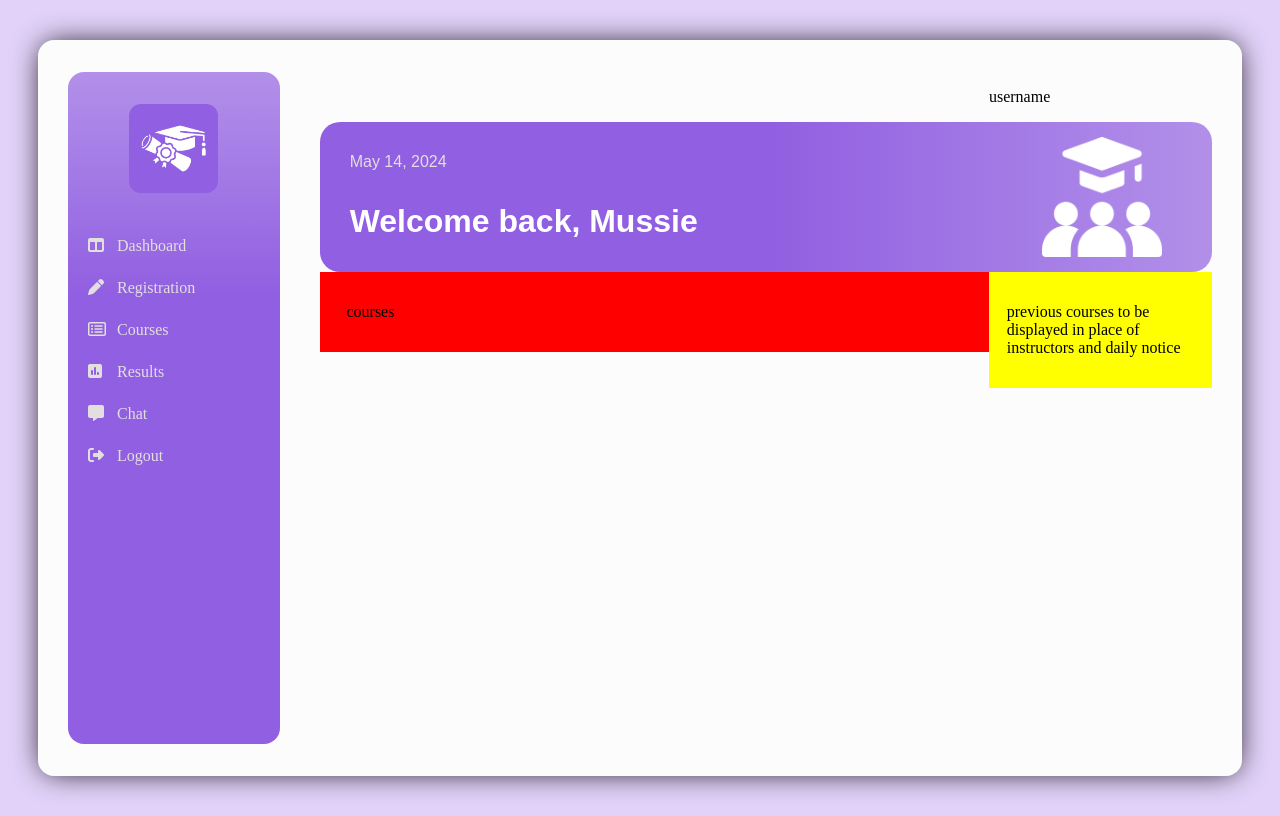
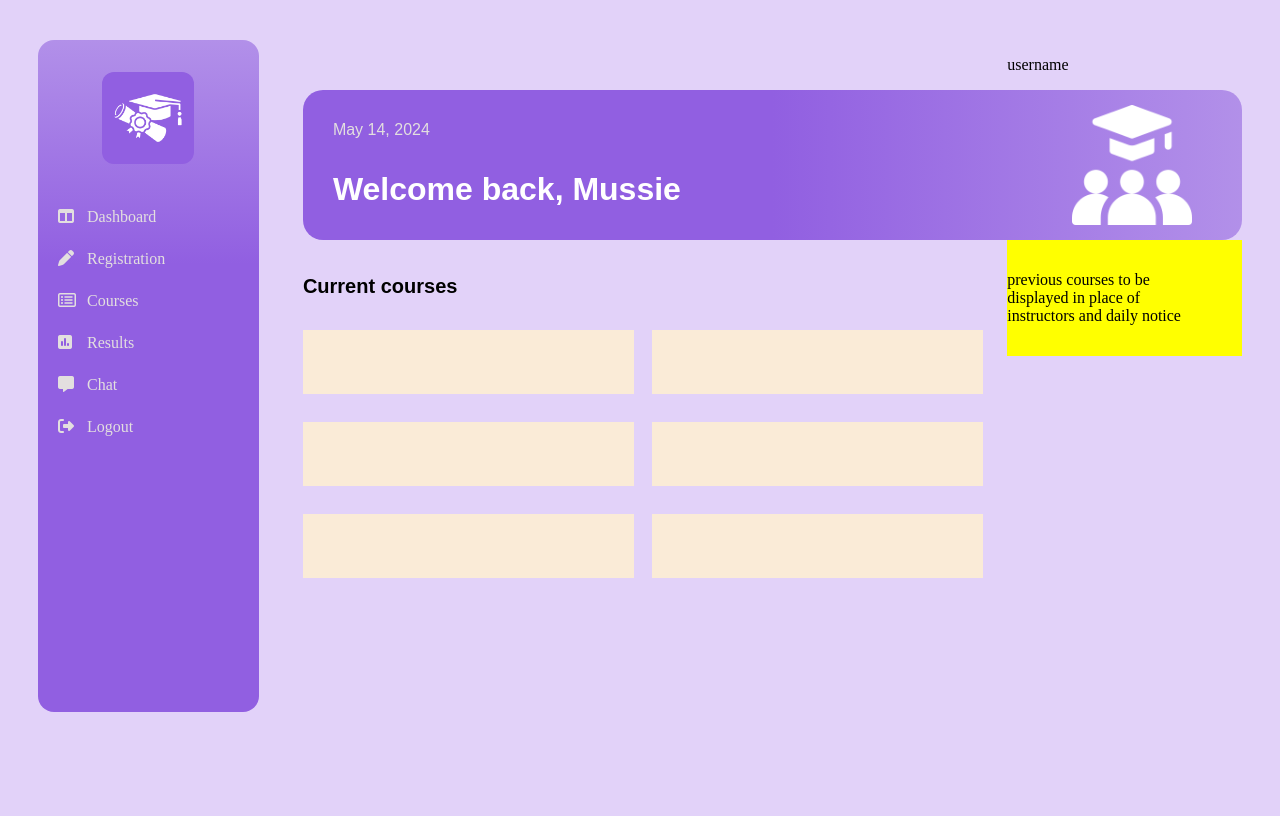
Before and after one commit to mussie-alemayehu/student-portal, a PHP site: page / in a window 1280 px wide. After the commit the page ends 712 px from the top, so only its background shows below. Run offline with PHP 8.4, Linux system fonts and the light colour scheme; some libraries are stand-ins or nearby versions.

Commit message:
prepare the layout of the course items

```diff
--- a/dashboard/index.html
+++ b/dashboard/index.html
@@ -75,7 +75,13 @@
                 <img src="education.png" alt="education icon">
             </div>
             <div class="current-courses">
-                <p>courses</p>
+                <p>Current courses</p>
+                <div class="course-item"></div>
+                <div class="course-item"></div>
+                <div class="course-item"></div>
+                <div class="course-item"></div>
+                <div class="course-item"></div>
+                <div class="course-item"></div>
             </div>
             <div class="previous-courses">
                 <p>
--- a/dashboard/style.css
+++ b/dashboard/style.css
@@ -4,9 +4,9 @@ body {
 }
 
 .container {
-    background-color: #FCFCFC;
+    /* background-color: #FCFCFC;
     padding: 4vh 30px;
     height: 84vh;
     border-radius: 16px;
-    box-shadow: 0 0 30px -5px black;
+    box-shadow: 0 0 30px -5px black; */
 }
--- a/dashboard/styles/main-contents-styles.css
+++ b/dashboard/styles/main-contents-styles.css
@@ -43,14 +43,28 @@ p.date-time {
 
 .current-courses {
     float: left;
-    width: 69%;
-    padding: 15px 3%;
-    background-color: red;
+    width: 75%;
+    padding: 15px 0;
 }
 
 .previous-courses {
     float: right;
     background-color: yellow;
-    padding: 15px 2%;
+    padding: 15px 4% 15px 0;
     width: 21%;
 }
+
+.current-courses p {
+    font-size: 20px;
+    font-weight: bold;
+    font-family: sans-serif;
+}
+
+.course-item {
+    display: inline-block;
+    width: 43%;
+    padding: 12px 4% 12px 0;
+    margin: 12px 2% 12px 0;
+    height: 40px;
+    background-color: antiquewhite;
+}
```
